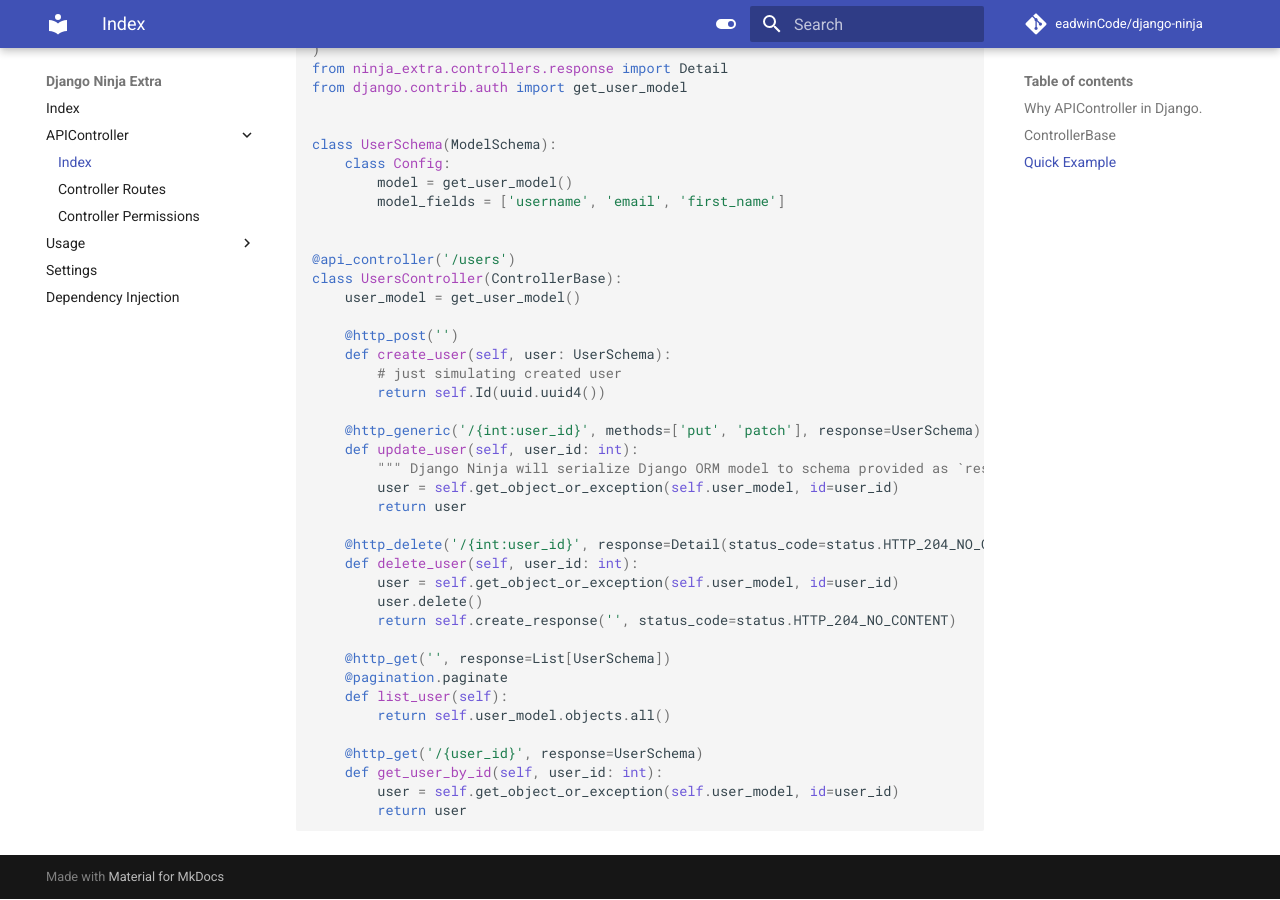
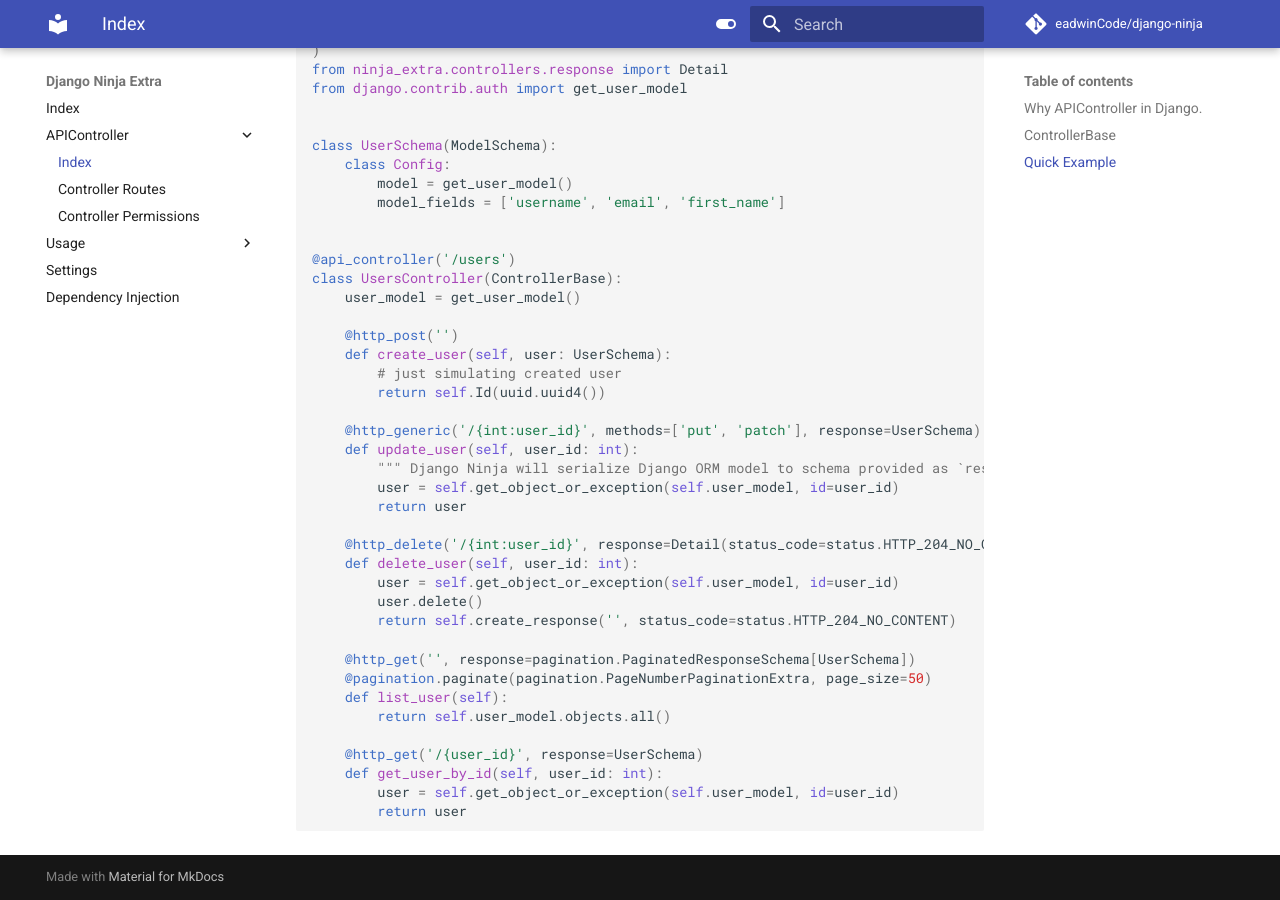
Before and after one commit to eadwinCode/django-ninja-extra, an MkDocs documentation site: the page built from docs/api_controller/index.md, in a window 1280 px wide and 900 px high, scrolled down 1218 px. Built offline with MkDocs 1.6.1 and Material for MkDocs 9.7.7, drawn with Linux system fonts in a browser that asks for light colours; comment, search, counter and statistics services are not loaded.

Commit message:
Updated pagination part in the Quick Example doc

````diff
--- a/docs/api_controller/index.md
+++ b/docs/api_controller/index.md
@@ -5,6 +5,7 @@ APIController is a borrowed term from the C# ASP.NET environment which is an MVC
 Django-Ninja-Extra APIController is modelled after C# ASP.NET ApiController, giving all OOP sense in creating your controller models and adapting recent software design patterns in your Django project.
 
 ### Why APIController in Django.
+
 I come from a background where we model anything in class based object, and I have worked with many API tools out there in python: DRF, FastAPI, Flask-Restful. It is either function based or class tailored to function based.
 Don't get me wrong, there are still great libraries. In fact, some features of Django-Ninja-Extra came from DRF. So I am a big fan. I needed more.
 
@@ -14,18 +15,20 @@ So I designed APIController to extend Django-Ninja to class-based and have somet
 
 So if you enjoy class-based controls for building API, welcome aboard.
 
+## ControllerBase
 
-## ControllerBase
 ```python
 class ControllerBase(ABC):
     ...
 ```
+
 APIController decorates any class with `ControllerBase` if its not inheriting from it.
 
 !!!info
-    Inheriting from ControllerBase class gives you more IDE intellisense support.
+Inheriting from ControllerBase class gives you more IDE intellisense support.
 
 ## Quick Example
+
 Let's create an APIController to manage Django user model
 
 ```python
@@ -67,8 +70,8 @@ class UsersController(ControllerBase):
         user.delete()
         return self.create_response('', status_code=status.HTTP_204_NO_CONTENT)
 
-    @http_get('', response=List[UserSchema])
-    @pagination.paginate
+    @http_get('', response=pagination.PaginatedResponseSchema[UserSchema])
+    @pagination.paginate(pagination.PageNumberPaginationExtra, page_size=50)
     def list_user(self):
         return self.user_model.objects.all()
 
````
